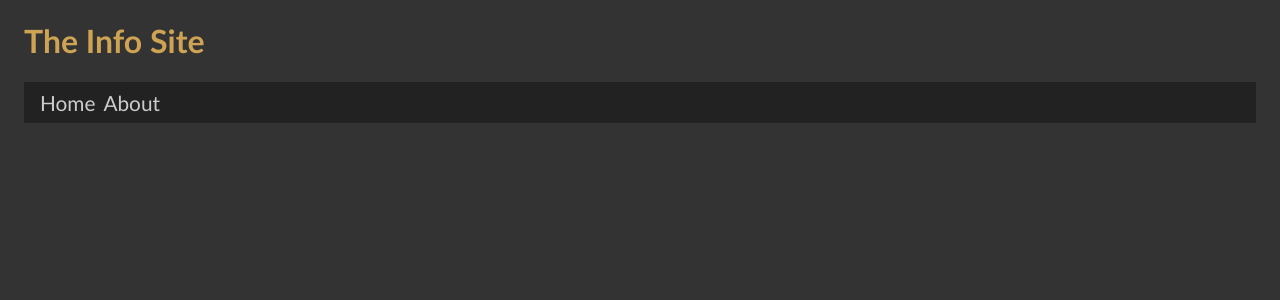
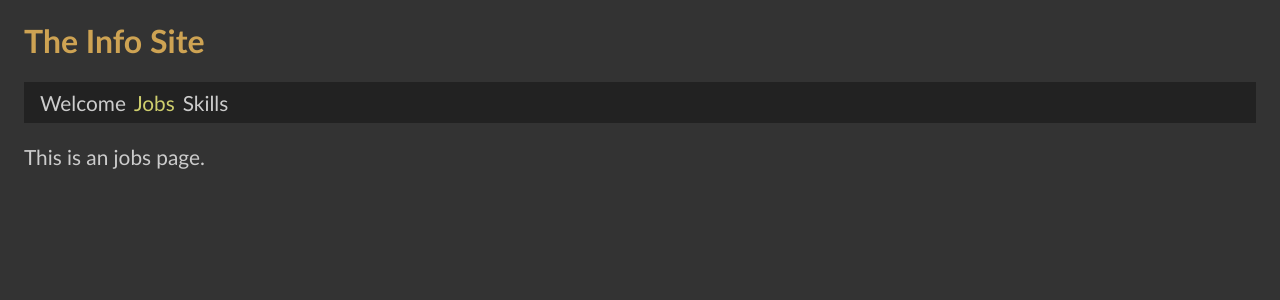
Before and after one commit to edwardtanguay/vue-proj-003, a Vue app: page /jobs in a window 1280 px wide. Shown: the top 300 px of the page. Built offline with nearby package versions, Linux system fonts and the light colour scheme.

Commit message:
welcome, jobs, skills pages

```diff
--- a/src/App.vue
+++ b/src/App.vue
@@ -5,8 +5,9 @@ import { RouterLink, RouterView } from 'vue-router';
 <template>
 	<h1>The Info Site</h1>
 	<nav>
-		<RouterLink to="/">Home</RouterLink>
-		<RouterLink to="/about">About</RouterLink>
+		<RouterLink to="/">Welcome</RouterLink>
+		<RouterLink to="/jobs">Jobs</RouterLink>
+		<RouterLink to="/skills">Skills</RouterLink>
 	</nav>
 	<RouterView />
 </template>
--- a/src/router/index.ts
+++ b/src/router/index.ts
@@ -1,21 +1,23 @@
 import { createRouter, createWebHistory } from 'vue-router'
-import HomeView from '../views/HomeView.vue'
+import WelcomeView from '../views/WelcomeView.vue'
 
 const router = createRouter({
 	history: createWebHistory(import.meta.env.BASE_URL),
 	routes: [
 		{
 			path: '/',
-      name: 'home',
-      component: HomeView
+			name: 'welcome',
+			component: WelcomeView
 		},
 		{
-      path: '/about',
-      name: 'about',
-      // route level code-splitting
-      // this generates a separate chunk (About.[hash].js) for this route
-      // which is lazy-loaded when the route is visited.
-      component: () => import('../views/AboutView.vue')
+			path: '/jobs',
+			name: 'jobs',
+			component: () => import('../views/JobsView.vue')
+		},
+		{
+			path: '/skills',
+			name: 'skills',
+			component: () => import('../views/SkillsView.vue')
 		}
 	]
 })
--- a/src/views/AboutView.vue
+++ /dev/null
@@ -1,5 +0,0 @@
-<template>
-  <div class="about">
-    <p>This is an about page.</p>
-  </div>
-</template>
--- a/src/views/HomeView.vue
+++ /dev/null
@@ -1,5 +0,0 @@
-<template>
-  <div class="home">
-    <p>This is an home page.</p>
-  </div>
-</template>
--- /dev/null
+++ b/src/views/JobsView.vue
@@ -0,0 +1,5 @@
+<template>
+  <div class="jobs">
+    <p>This is an jobs page.</p>
+  </div>
+</template>
--- /dev/null
+++ b/src/views/SkillsView.vue
@@ -0,0 +1,5 @@
+<template>
+  <div class="skills">
+    <p>This is an skills page.</p>
+  </div>
+</template>
--- /dev/null
+++ b/src/views/WelcomeView.vue
@@ -0,0 +1,5 @@
+<template>
+  <div class="welcome">
+    <p>This is an welcome page.</p>
+  </div>
+</template>
```
Lines whose indentation alone changed are shown as unchanged.
